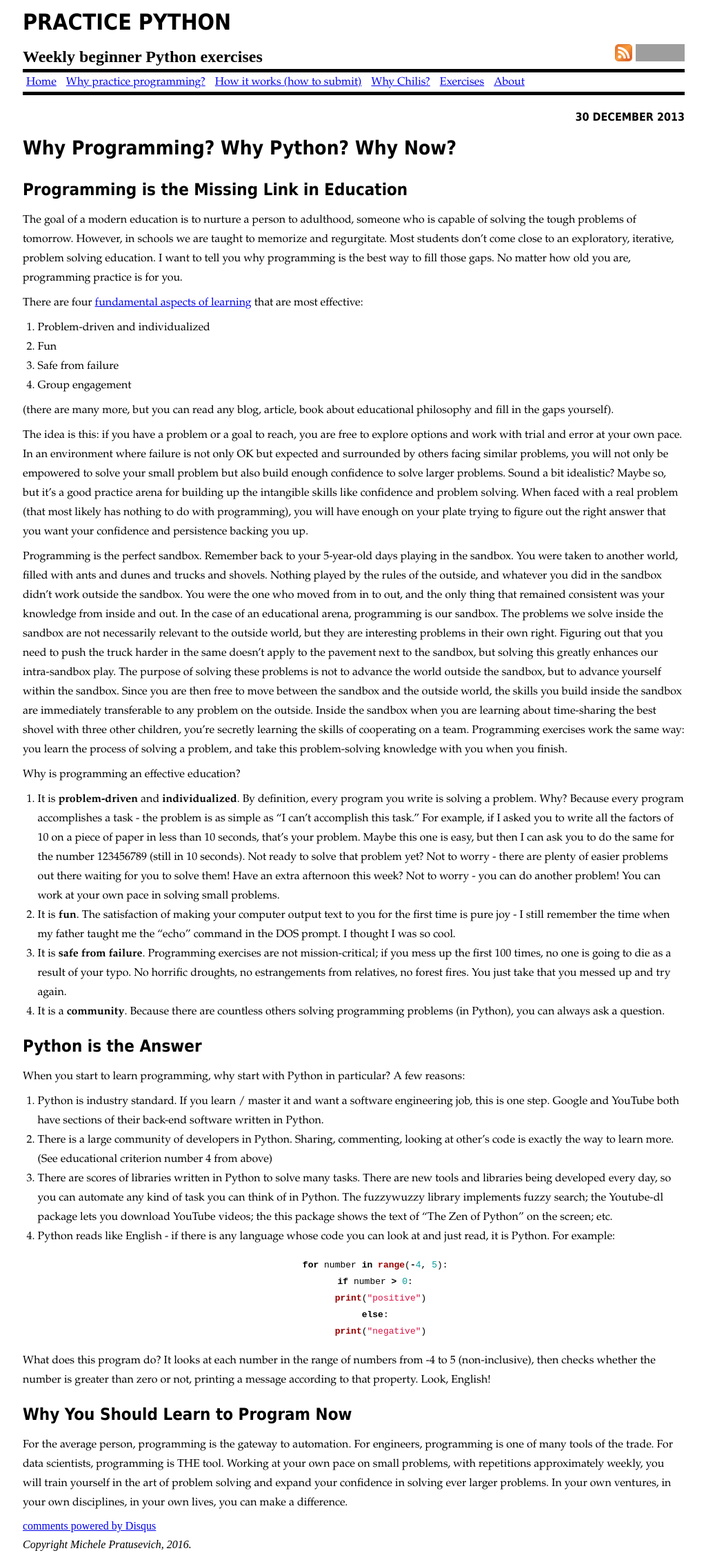
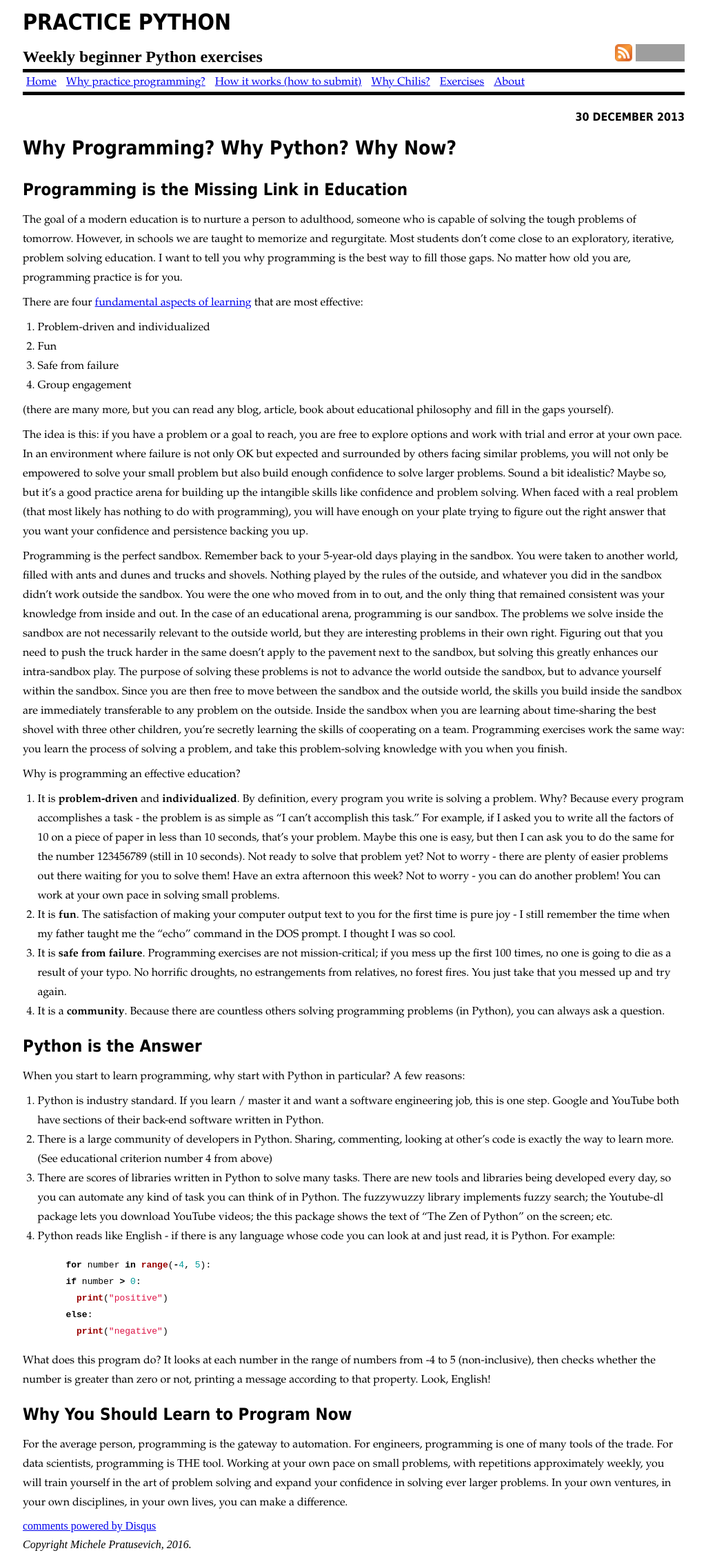
Before and after one commit to mprat/practicepython, a Jekyll site: the page built from why-practice-python/index.md, in a window 1280 px wide. Shown: the whole page at 69% size, without its empty margins (127-1151 px from the left). Built offline with Jekyll 4.4.1, drawn with Linux system fonts in a browser that asks for light colours; comment, search, counter and statistics services are not loaded; grey boxes are pictures that could not be loaded.

Commit message:
fix centering on <center>

```diff
--- a/css/main.css
+++ b/css/main.css
@@ -117,6 +117,10 @@ code, pre {
 figure{
 	width: 100%;
 	margin: auto;
+	/*text-align: center;*/
+}
+
+.text-center{
 	text-align: center;
 }
 /*
```
